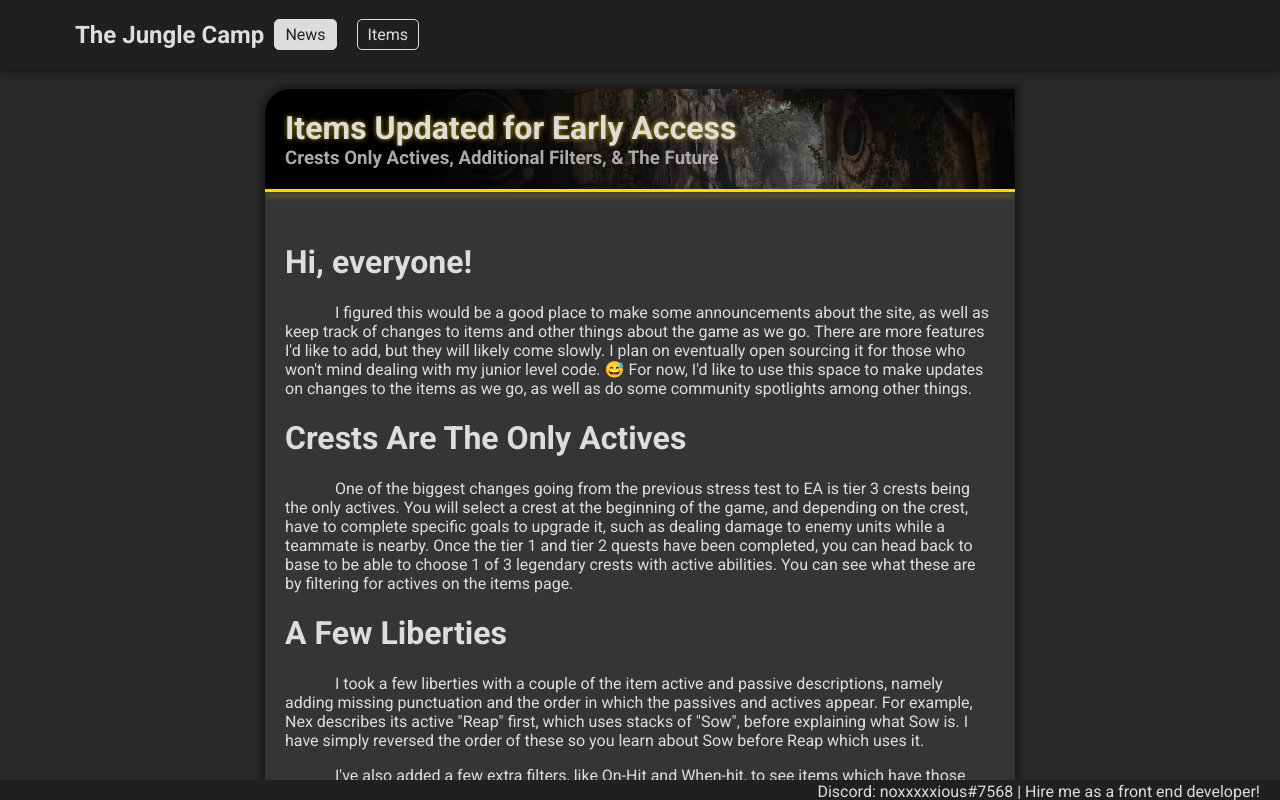
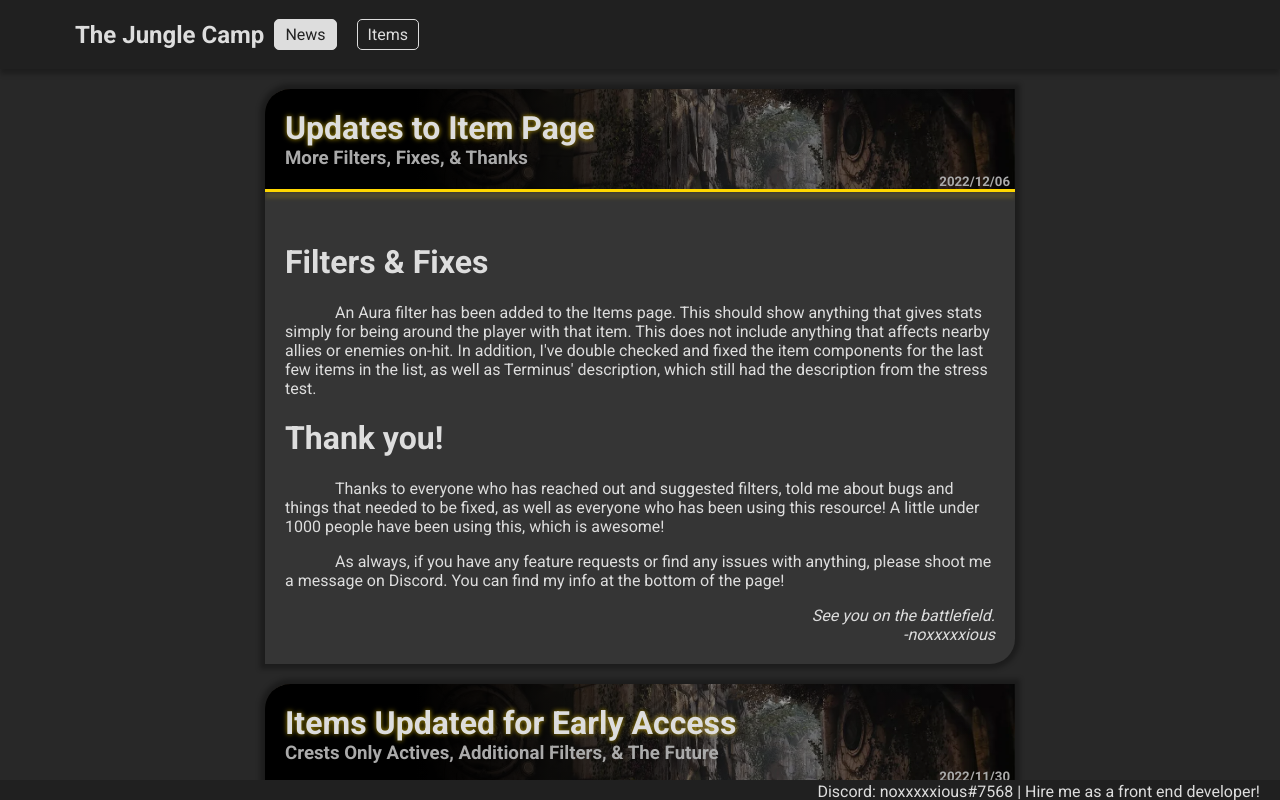
Before and after one commit to noxxxxxious/jungle-camp, a Vue app: page / in a window 1280 px wide. Built offline with nearby package versions, Linux system fonts and the light colour scheme.

Commit message:
Terminus description fix. New news Article

```diff
--- a/src/components/NewsBlog/ArticleSection.vue
+++ b/src/components/NewsBlog/ArticleSection.vue
@@ -3,6 +3,7 @@
     <div class="article-heading">
       <h1>{{ title }}</h1>
       <h3>{{ subheading}}</h3>
+      <h5>{{ date }}</h5>
     </div>
     <div class="divider"></div>
     <!-- <div v-if="articleInfo.mediaLink" class="article-media">
@@ -18,7 +19,7 @@
 <script setup>
 import { ref } from 'vue';
 // eslint-disable-next-line
-const props = defineProps(['title', 'subheading'])
+const props = defineProps(['title', 'subheading', 'date'])
 
 const contentElement = ref(null)
 
@@ -41,6 +42,7 @@ const contentElement = ref(null)
   }
 
   .article-heading {
+    position: relative;
     padding: 20px;
     background-color: #151515;
     background-image: linear-gradient(to right, rgba(0,0,0,1) 0%, rgba(0,0,0,1) 20%, rgba(0,0,0,0.3) 75%, rgba(0,0,0,0) 100%), url('@/assets/images/news-header-jungle01.webp');
@@ -55,6 +57,15 @@ const contentElement = ref(null)
 
   h3 {
     margin: 0;
+    color: #aaa;
+  }
+
+  h5 {
+    position: absolute;
+    margin: 0;
+    margin-right: 5px;
+    bottom: 0;
+    right: 0;
     color: #aaa;
   }
 
--- a/src/views/NewsPage.vue
+++ b/src/views/NewsPage.vue
@@ -1,8 +1,25 @@
 <template>
   <div class="container">
     <ArticleSection
+      title="Updates to Item Page"
+      subheading="More Filters, Fixes, &amp; Thanks"
+      date="2022/12/06"
+    >
+      <h1>Filters &amp; Fixes</h1>
+      <p>An Aura filter has been added to the Items page. This should show anything that gives stats simply for being around the player with that item. This does not include anything that affects nearby allies or enemies on-hit. In addition, I've double checked and fixed the item components for the last few items in the list, as well as Terminus' description, which still had the description from the stress test.</p>
+      <h1>Thank you!</h1>
+      <p>Thanks to everyone who has reached out and suggested filters, told me about bugs and things that needed to be fixed, as well as everyone who has been using this resource! A little under 1000 people have been using this, which is awesome!</p>
+
+      <p>As always, if you have any feature requests or find any issues with anything, please shoot me a message on Discord. You can find my info at the bottom of the page!</p>
+      <div style="text-align:right">
+        <em>See you on the battlefield.<br>-noxxxxxious
+        </em>
+      </div>
+    </ArticleSection>
+    <ArticleSection
       title="Items Updated for Early Access"
       subheading="Crests Only Actives, Additional Filters, & The Future"
+      date="2022/11/30"
     >
       <h1>Hi, everyone!</h1>
       <p>I figured this would be a good place to make some announcements about the site, as well as keep track of changes to items and other things about the game as we go. There are more features I'd like to add, but they will likely come slowly. I plan on eventually open sourcing it for those who won't mind dealing with my junior level code. 😅 For now, I'd like to use this space to make updates on changes to the items as we go, as well as do some community spotlights among other things.</p>
```
Also changed, not shown: src/assets/predecessor-items.json.
